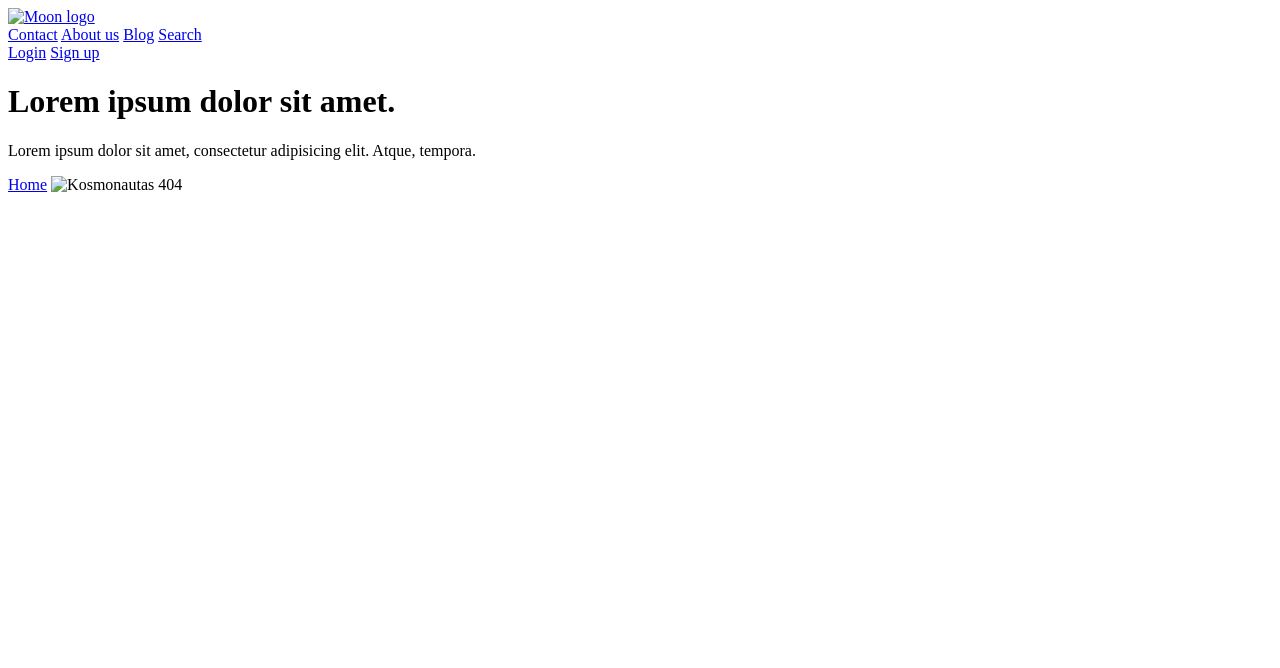
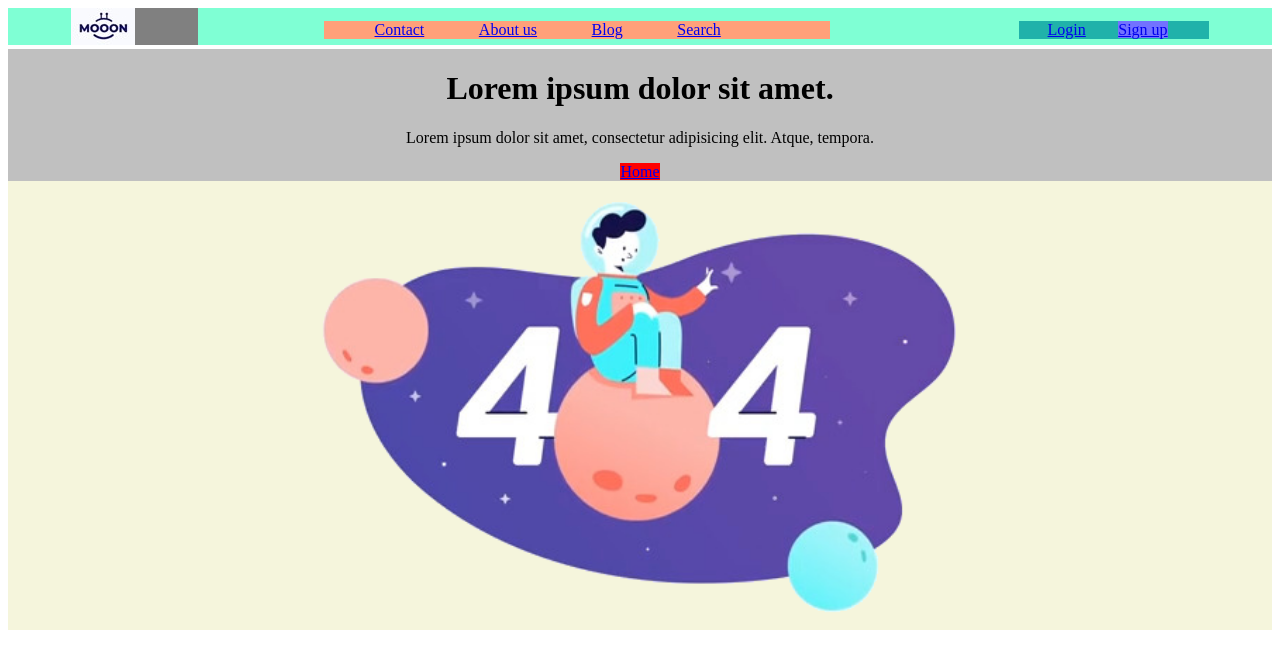
Before and after one commit to vitgri1/01-3-404-Mooon-4, a website: page index.html in a window 1280 px wide. Drawn offline with Linux system fonts and the light colour scheme.

Commit message:
Styling and pictures

```diff
--- a/index.html
+++ b/index.html
@@ -4,27 +4,32 @@
     <meta charset="UTF-8">
     <meta http-equiv="X-UA-Compatible" content="IE=edge">
     <meta name="viewport" content="width=device-width, initial-scale=1.0">
-    <title>Test 4 git push</title>
+    <title>Test 4 Astronaut</title>
 </head>
 <body>
-    <header>
-        <a href="#"><img src="#" alt="Moon logo"></a>
-        <div>
-            <a href="#">Contact</a>
-            <a href="#">About us</a>
-            <a href="#">Blog</a>
-            <a href="#">Search</a>
+    <header style="display: inline-block; width: 100%; background-color: aquamarine;">
+        <a href="#" style="float: left; width: 10%; margin-left: 5%; background-color: gray;">
+            <img src="./Moon-logo.jpg" alt="Moon logo" style="float: left;">
+        </a>
+        <div style="float: left; margin-left: 10%; margin-top: 1%; width: 40%; background-color:lightsalmon;">
+            <a href="#" style="margin-left: 10%;">Contact</a>
+            <a href="#" style="margin-left: 10%;">About us</a>
+            <a href="#" style="margin-left: 10%;">Blog</a>
+            <a href="#" style="margin-left: 10%;">Search</a>
         </div>
-        <div>
-            <a href="#">Login</a>
-            <a href="#">Sign up</a>
+        <div style="float: left; margin-left: 15%; margin-top: 1%; width: 15%; background-color:lightseagreen;">
+            <a href="#" style="margin-left: 15%;">Login</a>
+            <a href="#" style="margin-left: 15%; background-color: rgb(114, 114, 255);">Sign up</a>
         </div>
     </header>
-    <main>
+    <main style="display: inline-block; width: 100%; background-color: silver; text-align: center;">
         <h1>Lorem ipsum dolor sit amet.</h1>
         <p>Lorem ipsum dolor sit amet, consectetur adipisicing elit. Atque, tempora.</p>
-        <a href="#">Home</a>
-        <img src="#" alt="Kosmonautas 404">
+        <a href="#" style="background-color: red;">Home</a>
+        <div style="background-color: beige; display: inline-block; width: 100%;">
+            <img src="./kosmonautas.png" alt="Kosmonautas 404" style="display: inline-block; width: 55%;">
+        </div>
+
     </main>
 </body>
 </html>
```
Also changed, not shown: Design.jpg (renamed from 395ad54a17784cf56583251529e1aa78.jpg), Moon-logo.jpg (added), kosmonautas.png (added).
